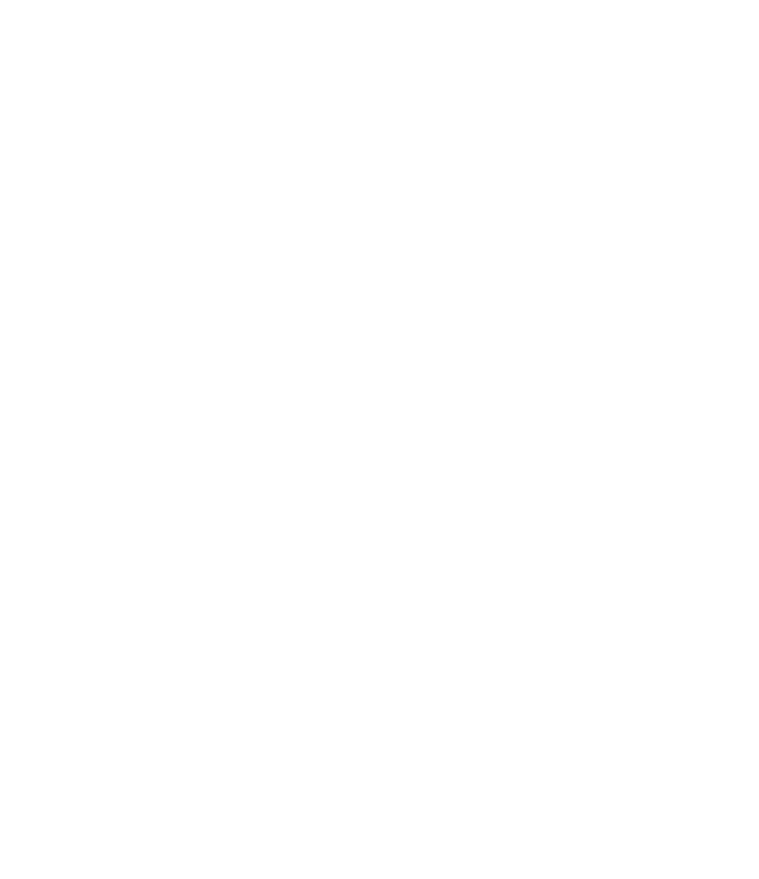
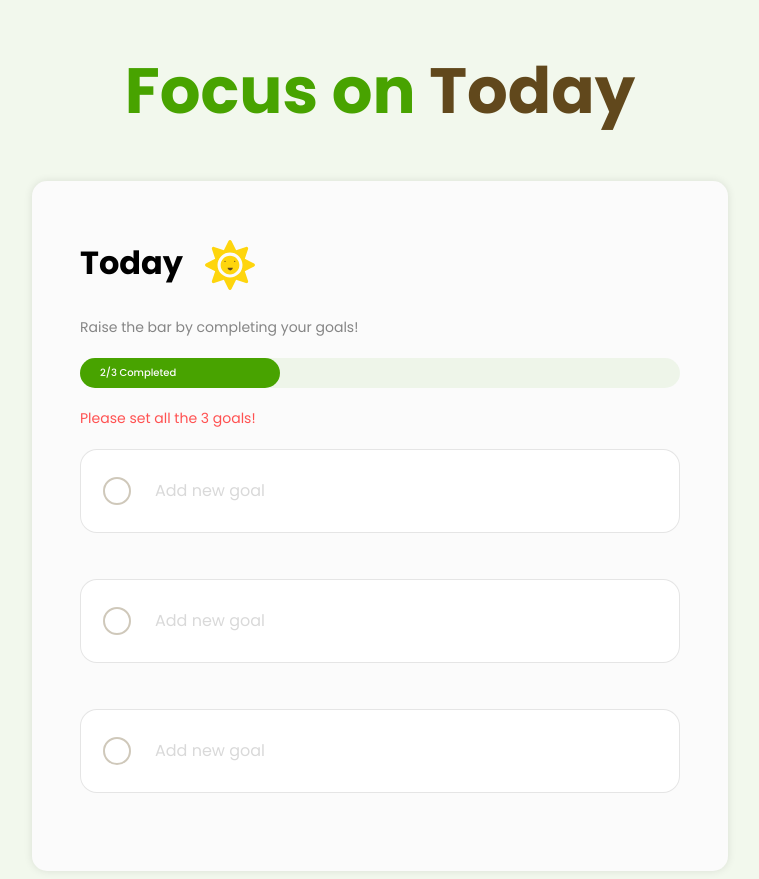
Before and after one commit to Suhail7777/Focus-on-today, a plain HTML site: page index.html in a window 1280 px wide. Shown: the whole page, without its empty margins (260-1019 px from the left). Before the commit the page ends 800 px from the top, so only its background shows below. Drawn offline with Linux system fonts and the light colour scheme.

Commit message:
Inputs Created

```diff
--- a/index.html
+++ b/index.html
@@ -1,11 +1,41 @@
 <!DOCTYPE html>
 <html lang="en">
-<head>
-    <meta charset="UTF-8">
-    <meta name="viewport" content="width=device-width, initial-scale=1.0">
-    <title>Focus On Today</title>
-</head>
-<body>
-
-</body>
+  <head>
+    <meta charset="UTF-8" />
+    <meta name="viewport" content="width=device-width, initial-scale=1.0" />
+    <link rel="preconnect" href="https://fonts.googleapis.com" />
+    <link rel="preconnect" href="https://fonts.gstatic.com" crossorigin />
+    <link
+      href="https://fonts.googleapis.com/css2?family=Poppins:wght@400;500;600;700;800&display=swap"
+      rel="stylesheet"
+    />
+    <link rel="stylesheet" href="style.css" />
+    <script src="script" defer></script>
+    <title>Focus on Today</title>
+  </head>
+  <body>
+      <main>
+        <h1 class="title">Focus on <span>Today</span></h1>
+        <div class="app-container">
+            <h2 class="subtitle"><span>Today</span> <img class="sun-icon" src="./images/Sun.svg" alt=""></h2>
+            <p class="progress-label">Raise the bar by completing your goals!</p>
+            <div class="progress-bar">
+              <div class="progress-value">2/3 Completed</div>
+            </div>
+            <p class="error-label">Please set all the 3 goals!</p>
+            <div class="goal-container">
+              <div class="custom-checkbox"></div>
+              <input class="goal-input" type="text" placeholder="Add new goal">
+            </div>
+            <div class="goal-container">
+              <div class="custom-checkbox"></div>
+              <input class="goal-input" type="text" placeholder="Add new goal">
+            </div>
+            <div class="goal-container">
+              <div class="custom-checkbox"></div>
+              <input class="goal-input" type="text" placeholder="Add new goal">
+            </div>
+        </div>
+    </main>
+  </body>
 </html>
--- a/style.css
+++ b/style.css
@@ -0,0 +1,118 @@
+body{
+    font-family: 'poppins' ,sans-serif;
+    background-color:rgba(72, 163, 0, 0.07);
+}
+
+main{
+    padding: 0 16px ;
+}
+
+.title{
+    font-size: 64px;
+    color: #48A300;
+    text-align: center;
+}
+.title span{
+    color: #61481C;
+}
+
+.app-container{
+    background-color: #FBFBFB;
+    max-width: 600px;
+    margin-inline:  auto;
+    border-radius: 15px;
+    padding: 32px 48px;
+    box-shadow: 0 0 8px 0 rgba(0, 0, 0, .1);
+}
+
+.subtitle{
+    font-size: 32px;
+}
+
+.sun-icon{
+    vertical-align: middle;
+    margin-left: 15px;
+}
+
+.progress-label{
+    font-size: 14px;
+    color: #858585;
+    margin-bottom: 20px;
+}
+
+.progress-bar{
+    height: 30px;
+    background-color:rgba(72, 163, 0, 0.07);
+    border-radius: 15px;
+}
+
+.progress-value{
+    height: 100%;
+    width: 30%;
+    background-color:#48A300;
+    border-radius: 15px;
+    font-size: 10px;
+    font-weight: 500;
+    color: #FBFBFB;
+    display: flex;
+    align-items: center;
+    padding-left: 20px;
+}
+
+.error-label{
+    font-size: 14px;
+    color: #FF5151;
+    margin-block: 20px;
+}
+
+.goal-container{
+    border: 1px solid rgba(0,0,0,0.1);
+    border-radius: 17px;
+    display: flex;
+    align-items: center;
+    height: 82px;
+    padding: 0 22px;
+    background-color: #ffff;
+    margin-bottom: 46px;
+}
+
+.custom-checkbox{
+    height: 24px;
+    width: 24px;
+    border: 2px solid rgba(97,72,28, 0.3);
+    border-radius: 50%;
+}
+
+.goal-input{
+    border: none;
+    margin-left: 22px;
+    font-family: inherit;
+    font-size: 16px;
+    outline: none;
+}
+
+.goal-input::placeholder{
+    color: #D9D9D9;
+}
+
+
+
+
+
+
+
+
+
+
+
+
+
+
+@media (max-width: 768px) {
+    .title{
+        font-size: 32px;
+    }
+    .app-container{
+        padding: 16px 32px;
+    }
+}
```
Also changed, not shown: images/Sun.svg (added).
